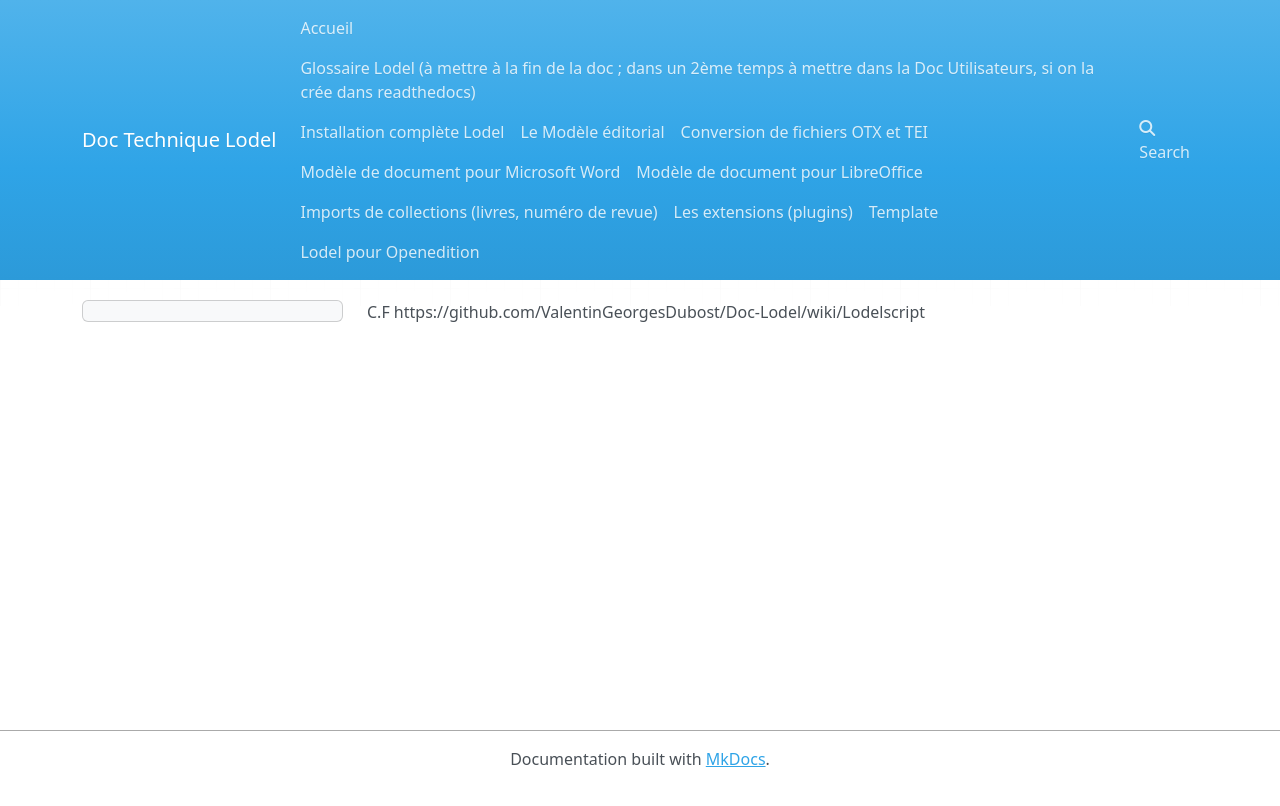
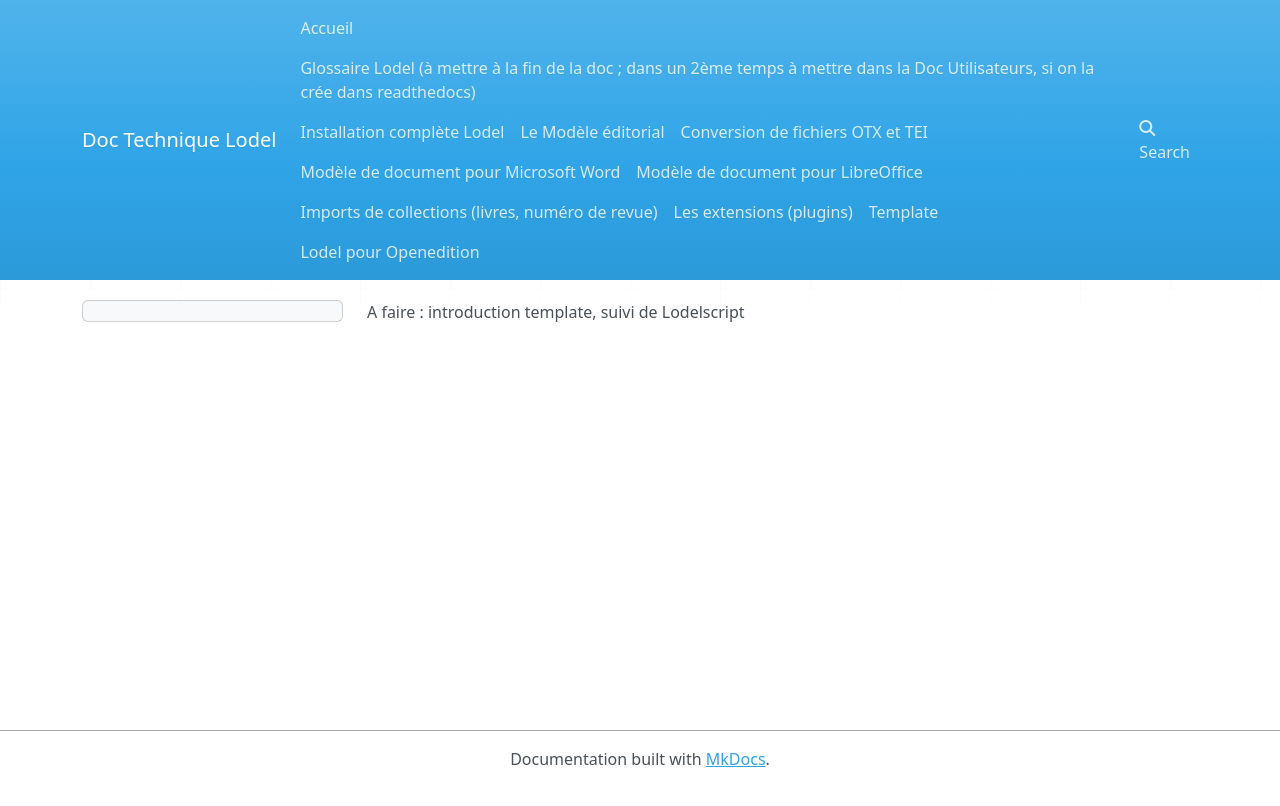
Before and after one commit to ValentinGeorgesDubost/Doc-Lodel, an MkDocs documentation site: the page built from docs/Templates.md, in a window 1280 px wide. Shown: the top 806 px of the page. Built offline with MkDocs 1.6.1, drawn with Linux system fonts in a browser that asks for light colours; nearby versions of some CDN libraries; old or Windows-style settings are respelled for this version of MkDocs.

Commit message:
Update Templates.md

```diff
--- a/docs/Templates.md
+++ b/docs/Templates.md
@@ -1 +1 @@
-C.F https://github.com/ValentinGeorgesDubost/Doc-Lodel/wiki/Lodelscript
+A faire : introduction template, suivi de Lodelscript
```
